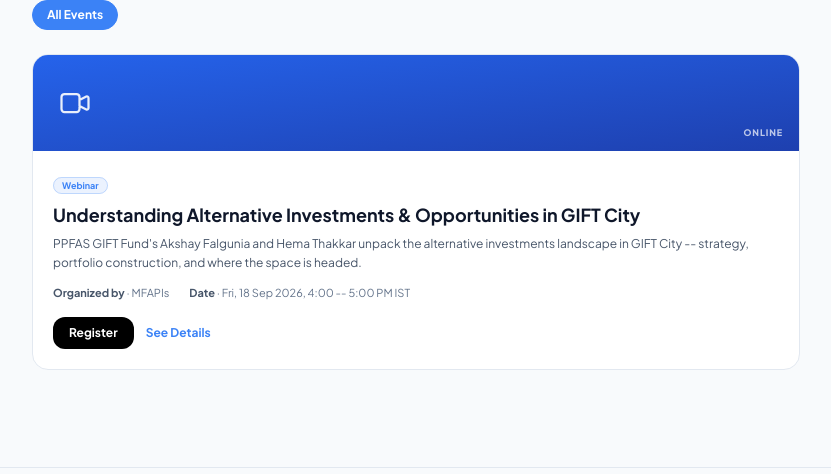
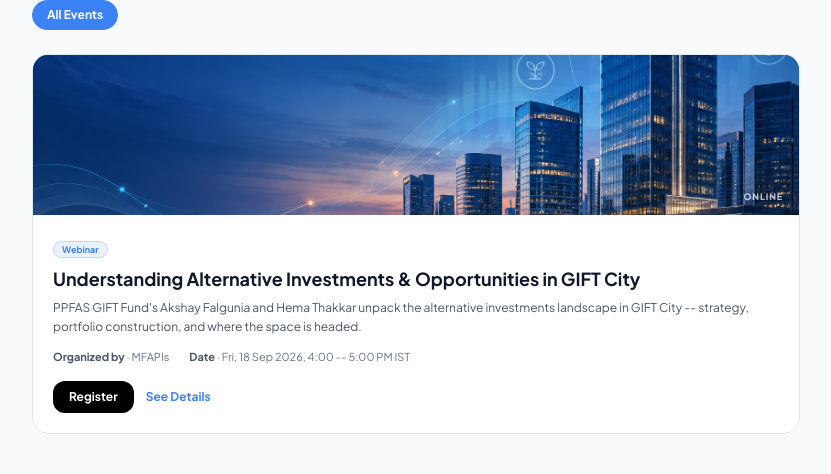
Before and after one commit to nivesh-star/giftcityfunds, a Flask app: page /events in a window 1280 px wide. Shown: the part 268-742 px from the top of the page, without its empty margins (224-1055 px from the left). Run offline with Flask 3, Linux system fonts and the light colour scheme; some libraries are stand-ins or nearby versions.

Commit message:
Add real cover photo to the PPFAS webinar event card
Matches the insights card pattern: gradient fallback background with
the actual photo layered on top via object-cover, plus wired into
og:image/twitter:image for link previews (same as insight_detail.html
does for articles).

Co-Authored-By: Claude Sonnet 5 <noreply@anthropic.com>

```diff
--- a/content/events.py
+++ b/content/events.py
@@ -10,6 +10,7 @@ EVENTS = [
         "slug": "gift-city-alternative-investments-ppfas-webinar",
         "title": "Understanding Alternative Investments & Opportunities in GIFT City",
         "badge": "Webinar",
+        "cover": "img/Events/PPFAS_Webinar.png",
         "organizer": "MFAPIs",
         "speakers": "Akshay Falgunia (Fund Manager, PPFAS GIFT Fund) and Hema Thakkar (Head, Business Development -- Alternatives)",
         "date_display": "Fri, 18 Sep 2026",
--- a/templates/events.html
+++ b/templates/events.html
@@ -10,8 +10,10 @@
   <meta property="og:title" content="Events | GiftCityFunds" />
   <meta property="og:description" content="Webinars and sessions from GIFT City fund houses." />
   <meta property="og:url" content="{{ request.url }}" />
+  {% if events %}<meta property="og:image" content="{{ url_for('static', filename=events[0].cover, _external=True) }}" />{% endif %}
   <meta name="twitter:title" content="Events | GiftCityFunds" />
   <meta name="twitter:description" content="Webinars and sessions from GIFT City fund houses." />
+  {% if events %}<meta name="twitter:image" content="{{ url_for('static', filename=events[0].cover, _external=True) }}" />{% endif %}
   {% include '_seo_meta.html' %}
   <link rel="icon" type="image/png" href="{{ url_for('static', filename='img/address_bar.png') }}">
 
@@ -99,9 +101,9 @@
       <div class="space-y-4">
         {% for e in events %}
         <div class="glass-card rounded-2xl overflow-hidden">
-          <div class="relative h-24 bg-gradient-to-br from-blue-600 to-blue-800 flex items-center px-6">
-            <svg class="w-9 h-9 text-white/90 shrink-0" fill="none" stroke="currentColor" viewBox="0 0 24 24"><path stroke-linecap="round" stroke-linejoin="round" stroke-width="1.5" d="M15 10l4.553-2.276A1 1 0 0121 8.618v6.764a1 1 0 01-1.447.894L15 14M5 18h8a2 2 0 002-2V8a2 2 0 00-2-2H5a2 2 0 00-2 2v8a2 2 0 002 2z"></path></svg>
-            <span class="absolute bottom-3 right-4 text-[9px] font-black tracking-widest text-white/70 uppercase">{{ e.format_display }}</span>
+          <div class="relative h-40 bg-gradient-to-br from-blue-600 to-blue-800 overflow-hidden">
+            <img src="{{ url_for('static', filename=e.cover) }}" alt="" class="absolute inset-0 w-full h-full object-cover">
+            <span class="absolute bottom-3 right-4 text-[9px] font-black tracking-widest text-white/70 uppercase drop-shadow">{{ e.format_display }}</span>
           </div>
           <div class="p-5">
             <span class="text-[9px] px-2 py-0.5 rounded-full font-bold bg-blue-500/10 text-blue-500 border border-blue-500/25">{{ e.badge }}</span>
```
Also changed, not shown: static/img/Events/PPFAS_Webinar.png (added).
